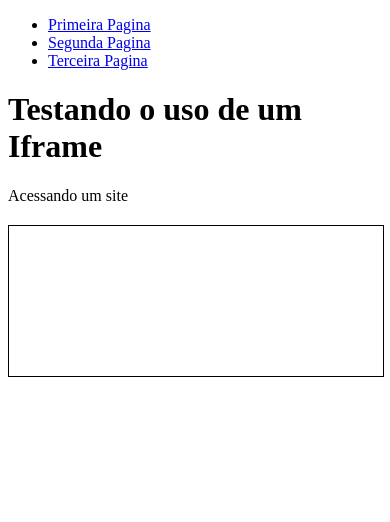
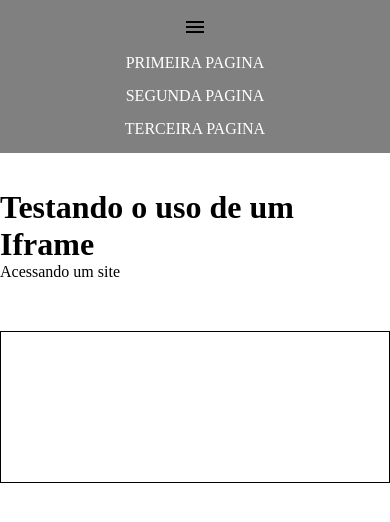
Before and after one commit to Paulowollf/Aulas-curso-em-video, a plain HTML site: page capitulo23/exer001.html in a window 390 px wide. Drawn offline with nearby package versions, Linux system fonts and the light colour scheme.

Commit message:
Mudanças no h1
melhorias

```diff
--- a/capitulo23/exer001.html
+++ b/capitulo23/exer001.html
@@ -5,20 +5,93 @@
     <meta http-equiv="X-UA-Compatible" content="IE=edge">
     <meta name="viewport" content="width=device-width, initial-scale=1.0">
     <title>Estudos de Iframe</title>
+    <link href="https://fonts.googleapis.com/css2?family=Material+Symbols+Outlined" rel="stylesheet" />
 </head>
 <style>
+    *{
+        margin: 0px;
+        padding: 0px;
+        box-sizing: border-box;
+    }
+    h1{
+        margin-top: 150px;
+    }
     iframe{
         width: 100%;
         border: 1px solid black;
-        margin-top: 20px
+        margin-top: 50px
     }
+    nav{
+        background-color: grey;
+    }
+
+    nav ul {
+        padding: 15px;
+        display: flex;
+        justify-content: space-around;
+        gap: 15px;
+        color: white;
+
+
+    }
+     nav ul li  {
+        list-style-type: none;
+        text-transform: uppercase;
+        display: block;
+
+     }
+
+     nav ul li a {
+        color: white;
+        text-decoration: none;
+        display: flex;
+     }
+
+     #burguer {
+        display: none;
+        text-align: center;
+        padding-top: 15px;
+
+     }
+
+     @media (max-width:768px) {
+
+        #burguer {
+            display: block;
+            cursor: pointer;
+        }
+        nav ul.open{
+            left: 0px;
+            transition: ease-in-out 1s;
+            top: 39px;
+        }
+        nav ul{
+            margin: auto;
+            text-align: center;
+            justify-content: center;
+            flex-direction: column;
+            display: flex;
+            left: -100%;
+            position: absolute;
+            width: 100%;
+            background-color: grey;
+            align-items: center;
+        }
+
+     }
+
 </style>
 <body>
-    <ul>
-        <li><a href="alinhamentotab.html" target="frame">Primeira Pagina</a></li>
-        <li><a href ="animaçao.html" target="frame">Segunda Pagina</a></li>
-        <li><a href ="exer001.html" target="frame">Terceira Pagina</a></li>
-    </ul>
+    <nav class="nav">
+        <span class="material-symbols-outlined" id="burguer" onclick="menuShow()">
+            menu
+            </span>
+        <ul class="open">
+            <li><a href="alinhamentotab.html" target="frame">Primeira Pagina</a></li>
+            <li><a href ="animaçao.html" target="frame">Segunda Pagina</a></li>
+            <li><a href ="exer001.html" target="frame">Terceira Pagina</a></li>
+        </ul>
+    </nav>
 
     <header>
         <h1>Testando o uso de um Iframe</h1>
@@ -30,5 +103,21 @@
 
         </p>
     </header>
+
+    <script>
+   function menuShow(){
+      let ul = document.querySelector("nav ul");
+
+if (ul.classList.contains("open")) {
+    ul.classList.remove("open");
+
+} else {
+    ul.classList.add("open");
+}
+    }
+
+
+
+    </script>
 </body>
 </html>
```
